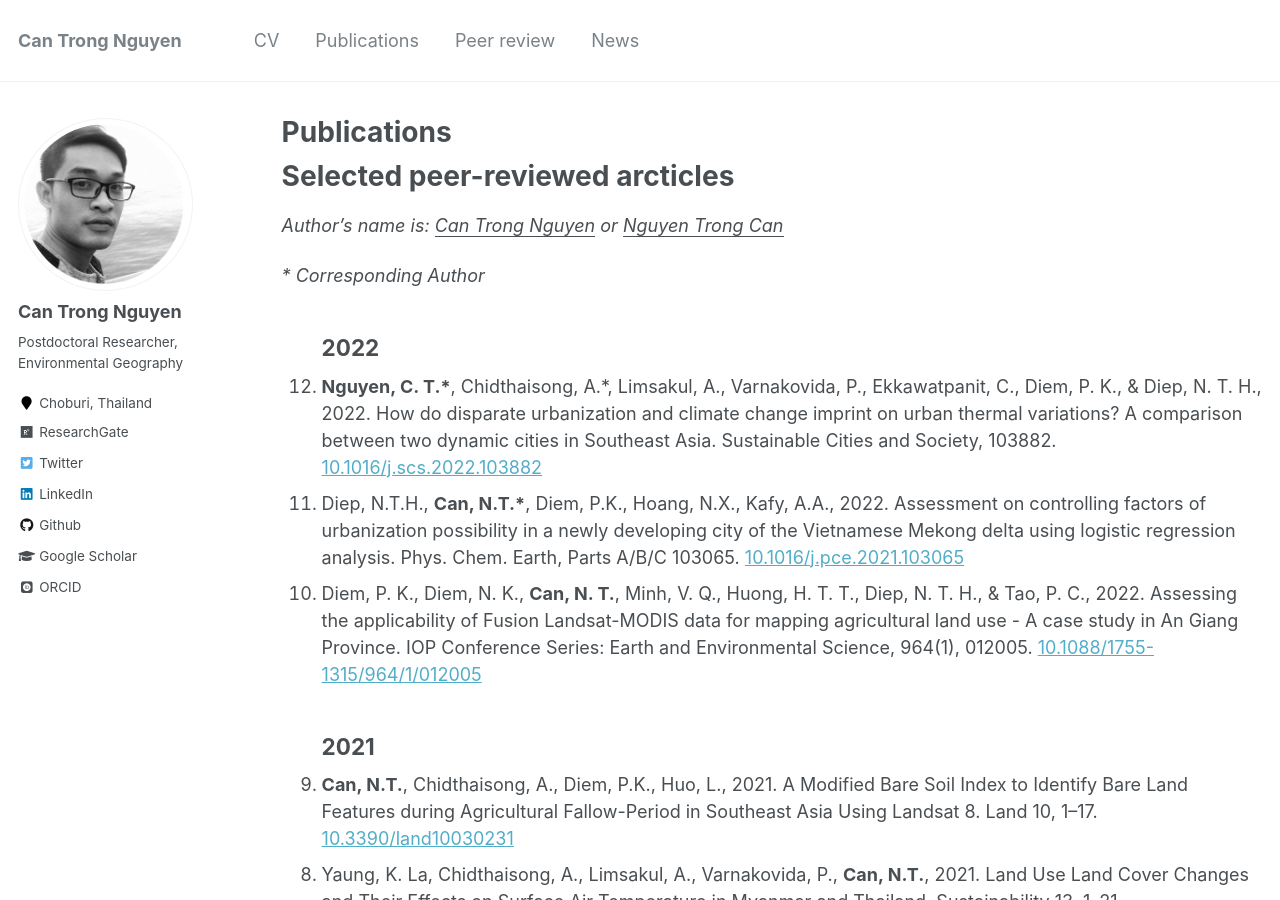
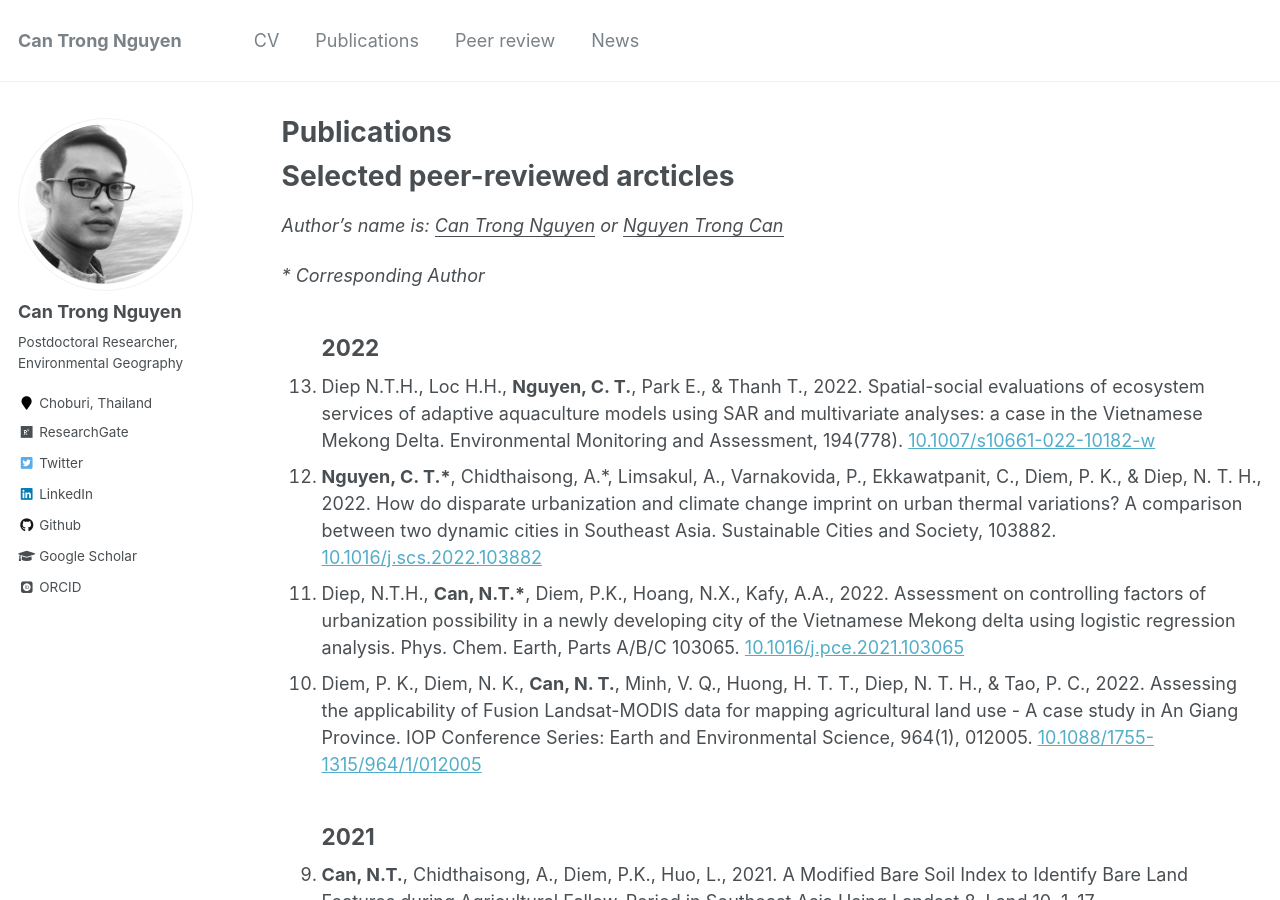
Before and after one commit to canng/oldsite, a Jekyll site: the page built from _pages/publications_list.md, in a window 1280 px wide and 900 px high. Built offline with Jekyll 4.4.1, drawn with Linux system fonts in a browser that asks for light colours; some web fonts are replaced.

Commit message:
update publication

```diff
--- a/_pages/publications_list.md
+++ b/_pages/publications_list.md
@@ -13,6 +13,9 @@ author_profile: true
 <ol reversed>
 
 <h2> 2022 </h2>
+
+<li>Diep N.T.H., Loc H.H., <b>Nguyen, C. T.</b>, Park E., & Thanh T., 2022. Spatial-social evaluations of ecosystem services of adaptive aquaculture models using SAR and multivariate analyses: a case in the Vietnamese Mekong Delta. Environmental Monitoring and Assessment, 194(778). <a href="https://link.springer.com/article/10.1007/s10661-022-10182-w"> 10.1007/s10661-022-10182-w</a></li>
+
 <li> <b>Nguyen, C. T.*</b>, Chidthaisong, A.*, Limsakul, A., Varnakovida, P., Ekkawatpanit, C., Diem, P. K., & Diep, N. T. H., 2022. How do disparate urbanization and climate change imprint on urban thermal variations? A comparison between two dynamic cities in Southeast Asia. Sustainable Cities and Society, 103882. <a href="https://doi.org/10.1016/j.scs.2022.103882"> 10.1016/j.scs.2022.103882</a></li>
 
 <li> Diep, N.T.H., <b>Can, N.T.*</b>, Diem, P.K., Hoang, N.X., Kafy, A.A., 2022. Assessment on controlling factors of urbanization possibility in a newly developing city of the Vietnamese Mekong delta using logistic regression analysis. Phys. Chem. Earth, Parts A/B/C 103065. <a href="https://doi.org/10.1016/j.pce.2021.103065"> 10.1016/j.pce.2021.103065</a></li>
```
